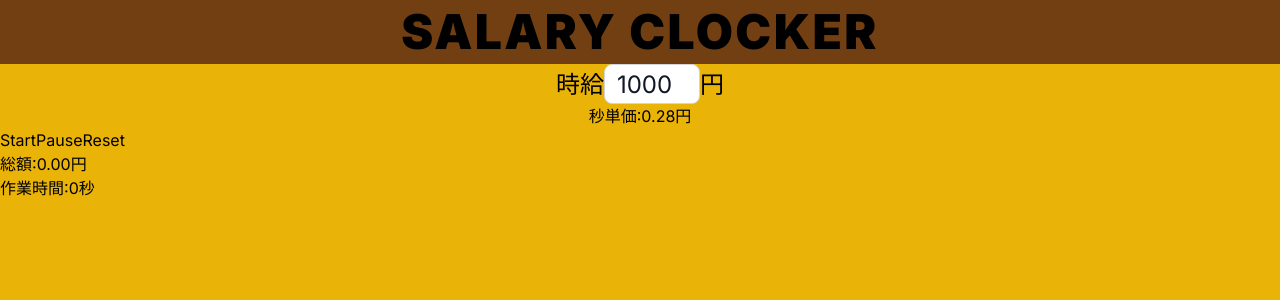
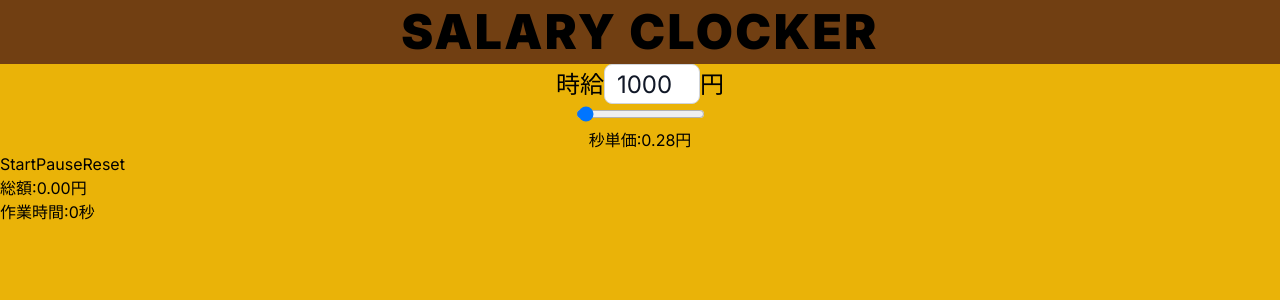
Before and after one commit to minusno0708/salary-clocker, a Next.js app in the folder app/: page / in a window 1280 px wide. Shown: the top 300 px of the page. Built offline with nearby package versions, Linux system fonts and the light colour scheme.

Commit message:
feat:時給をスライダーで入力する項目を追加

```diff
--- a/app/src/app/page.tsx
+++ b/app/src/app/page.tsx
@@ -76,6 +76,15 @@ export default function Home() {
           />
         円
         </p>
+        <p>
+          <input
+            type="range"
+            min="800"
+            max="9999"
+            value={salary}
+            onChange={(event) => setSalary(event.target.value)}
+          />
+        </p>
         <p className="text-1xl">秒単価:{displayStrSalary(salary/(60 * 60))}円</p>
       </div>
       <div>
```
